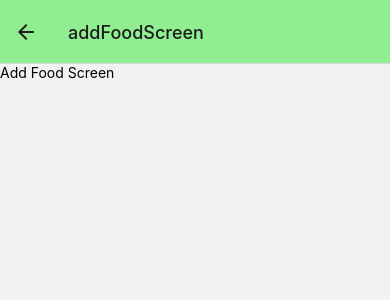
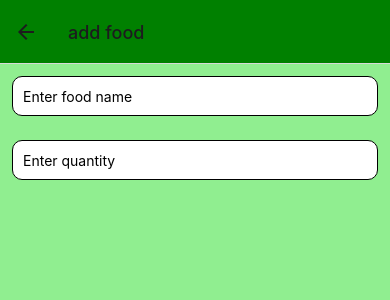
Before and after one commit to 22032300-Faiz-Shafie/FoodExpiryDetectorApp, a React Native app in the folder FoodExpireTracker/: screen /addFoodScreen in a window 390 px wide. Shown: the top 300 px of the page. Built offline with nearby package versions, Linux system fonts and the light colour scheme.

Commit message:
added some forms to AddFoodScreen and changed its UI

```diff
--- a/FoodExpireTracker/App.js
+++ b/FoodExpireTracker/App.js
@@ -13,7 +13,7 @@ export default function App() {
     <NavigationContainer>
     <Stack.Navigator>
       <Stack.Screen name="Home" component={HomeScreen} options={{ headerShown: false }} />
-      <Stack.Screen name="addFoodScreen" component={AddFoodScreen} options={{ headerStyle: { backgroundColor: 'lightgreen' } }} />
+      <Stack.Screen name="addFoodScreen" component={AddFoodScreen} options={{ headerStyle: { backgroundColor: 'green' },title:"add food" }} />
     </Stack.Navigator>
   </NavigationContainer>
 );
@@ -24,7 +24,7 @@ const HomeScreen = ({ navigation }) => {
     <View style={styles.backGround}>
       <ScrollView>
         <View style={{ flex: 1, height: 200, backgroundColor: "lightgreen", borderRadius: 30 }}>
-          <StatusBar backgroundColor="lightgreen" barStyle="default" />
+          <StatusBar backgroundColor="green" barStyle="default" />
           <Text style={{ textAlign: "center", fontSize: 20, paddingTop: 40 }}>Elsa's List</Text>
           <Image source={logoImg} style={{ width: 100, height: 100, alignSelf: "center" }} />
         </View>
@@ -48,5 +48,14 @@ const styles = StyleSheet.create({
     position: "absolute",
     bottom: 20,
     right: 20
-  }
+  },
+  input:{
+   height: 40,
+   margin: 12,
+   padding: 10,
+   borderWidth: 1
+},text: {
+  fontSize: 30,
+  padding: 10
+}
 });
--- a/FoodExpireTracker/Screens/AddFoodScreen.js
+++ b/FoodExpireTracker/Screens/AddFoodScreen.js
@@ -1,12 +1,46 @@
-import React from 'react';
-import { View, Text } from 'react-native';
+import React, { useState } from 'react';
+import { StyleSheet, Text, View, TextInput } from 'react-native';
 
 const AddFoodScreen = () => {
+  const [foodName, setFoodName] = useState("");
+  const [quantity, setQuantity] = useState("");
+
+  const handleNumber = (text) => {
+      if (!isNaN(text)) {
+          setNumber(text);
+      }
+  };
+
   return (
-    <View>
-      <Text>Add Food Screen</Text>
-    </View>
+    <View style={{backgroundColor:"lightgreen",  flex: 1,
+    justifyContent: "flex-start"}}>
+      <TextInput
+        style={styles.input}
+        value={foodName}
+        onChangeText={setFoodName}
+        placeholder="Enter food name"
+      />
+      <TextInput
+        style={styles.input}
+        value={quantity}
+        onChangeText={setQuantity}
+        placeholder="Enter quantity"
+        keyboardType="number-pad"
+      />
+
+ </View>
   );
 }
 
+const styles = StyleSheet.create({
+  input: {
+    borderRadius: 10,
+    height: 40,
+    margin: 12,
+    padding: 10,
+    borderWidth: 1,
+    backgroundColor: "white"
+  }
+});
+
 export default AddFoodScreen;
```
